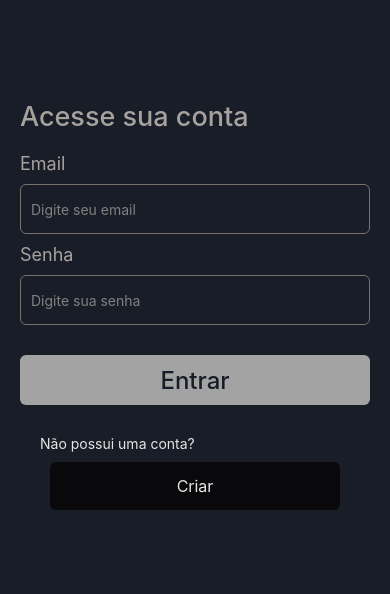
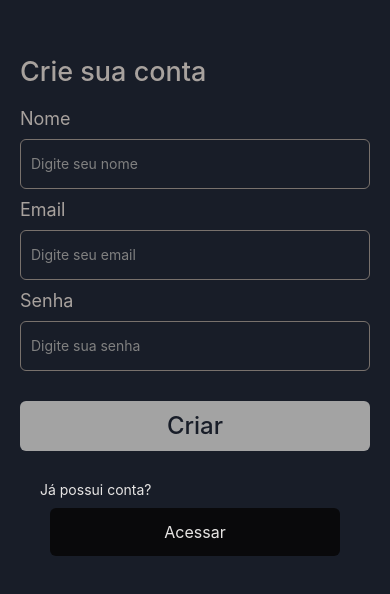
Before and after one commit to DaviBispo16/hired.com, a React Native app in the folder frontend/: screen /RegisterScreen in a window 390 px wide. Shown: the part 102-696 px from the top of the page. Built offline with nearby package versions, Linux system fonts and the light colour scheme.

Commit message:
feat: added react navigation for the registration and login screens

```diff
--- a/frontend/App.tsx
+++ b/frontend/App.tsx
@@ -1,8 +1,17 @@
+import { createNativeStackNavigator } from "@react-navigation/native-stack";
+import { NavigationContainer } from '@react-navigation/native';
 import LoginScreen from "./src/screens/LoginScreen";
 import RegisterScreen from "./src/screens/RegisterScrren";
 
+const Stack = createNativeStackNavigator();
+
 export default function App() {
   return (
-    <LoginScreen/>
+   <NavigationContainer>
+      <Stack.Navigator initialRouteName='LoginScreen' screenOptions={{headerShown: false}}>
+        <Stack.Screen name='LoginScreen' component={LoginScreen}/>
+        <Stack.Screen name='RegisterScreen' component={RegisterScreen}/>
+      </Stack.Navigator>
+    </NavigationContainer>
   );
 }
--- a/frontend/package.json
+++ b/frontend/package.json
@@ -9,10 +9,12 @@
     "web": "expo start --web"
   },
   "dependencies": {
+    "@react-navigation/native": "^7.0.9",
+    "@react-navigation/native-stack": "^7.1.10",
     "@types/styled-components": "^5.1.34",
     "expo": "~52.0.11",
     "expo-status-bar": "~2.0.0",
-    "react": "18.3.1",
+    "react": "^18.3.1",
     "react-native": "0.76.3",
     "styled-components": "^6.1.13"
   },
--- a/frontend/src/components/AreaNavegation/index.tsx
+++ b/frontend/src/components/AreaNavegation/index.tsx
@@ -1,10 +1,20 @@
 import { Container, Heading, ButtomNavigation, NavigationButtonTitle } from "./styles";
+import { useNavigation } from '@react-navigation/native';
+import { NativeStackNavigationProp } from '@react-navigation/native-stack';
+
+type RootStackParamList = {
+    LoginScreen: undefined;
+    RegisterScreen: undefined;
+  };
+
+type NavigationProps = NativeStackNavigationProp<RootStackParamList>;
 
 export function AreaNavegationLogin() {
+    const navigation = useNavigation<NavigationProps>();
     return (
         <Container>
             <Heading>Não possui uma conta?</Heading>
-                <ButtomNavigation>
+                <ButtomNavigation onPress={() => navigation.navigate('RegisterScreen')}>
                     <NavigationButtonTitle>Criar</NavigationButtonTitle>
                 </ButtomNavigation>
         </Container>
@@ -12,12 +22,13 @@ export function AreaNavegationLogin() {
 }
 
 export function AreaNavegationRegister() {
+    const navigation = useNavigation<NavigationProps>();
     return (
         <Container>
             <Heading>Já possui conta?</Heading>
-                <ButtomNavigation>
+                <ButtomNavigation onPress={() => navigation.navigate('LoginScreen')}>
                     <NavigationButtonTitle>Acessar</NavigationButtonTitle>
                 </ButtomNavigation>
         </Container>
-    )
+    );
 }
```
Also changed, not shown: 1 other file (tests, documents, lock files or other folders).
